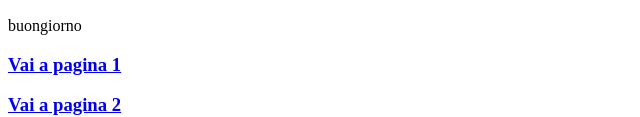
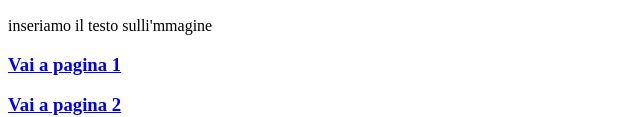
Before and after one commit to beppe-art/HTML, a plain HTML site: page esercizio/Esercizio1/index.html in a window 1280 px wide. Shown: the part 201-318 px from the top of the page, without its empty margins (0-640 px from the left). Drawn offline with Linux system fonts and the light colour scheme; files whose address does not match are found by name.

Commit message:
Update index.html

```diff
--- a/esercizio/Esercizio1/index.html
+++ b/esercizio/Esercizio1/index.html
@@ -6,7 +6,7 @@
 <body>
   <img src="images/picasso.jfif" alt="immagine di picasso">
 
-  <p>buongiorno</p>
+  <p>inseriamo il testo sulli'mmagine</p>
 
   <a href="pagina 1.html"><h3>Vai a pagina 1</h3></a>
   <a href="pagina2.html"><h3>Vai a pagina 2</h3></a>
```
